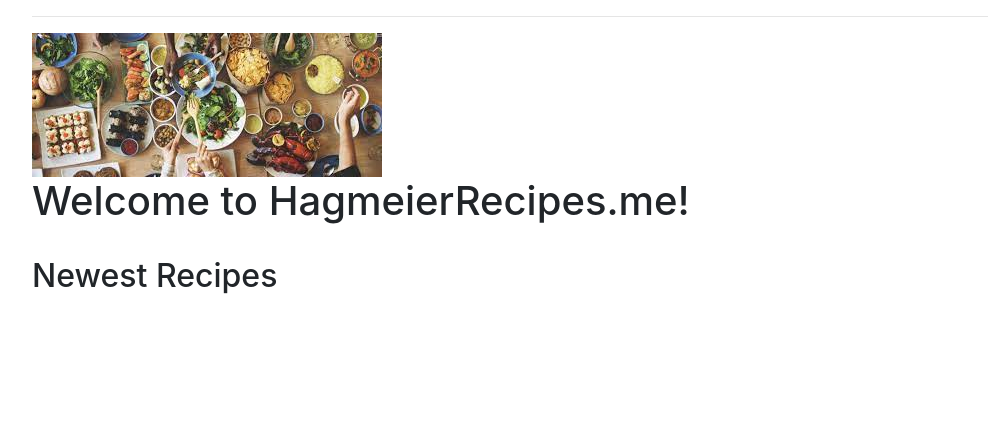
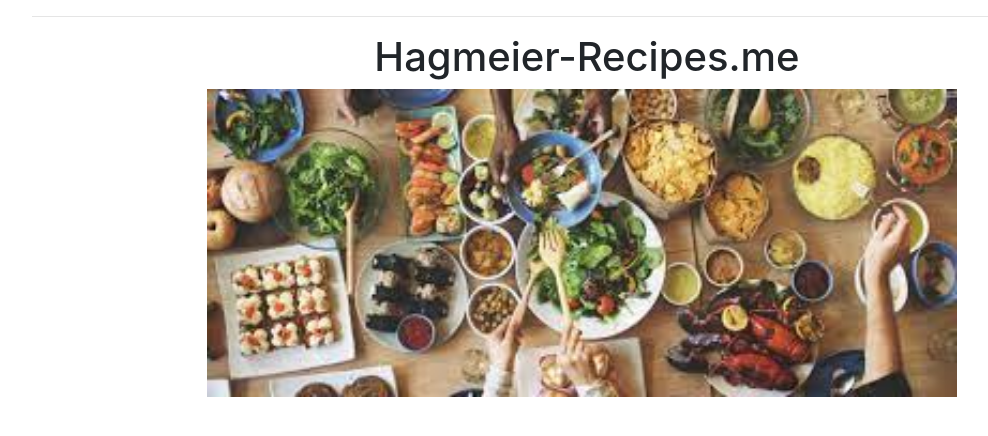
Before and after one commit to logan-hagmeier/hagmeier-recipes, a Flask app: page / in a window 1280 px wide. Shown: the part 59-495 px from the top of the page, without its empty margins (53-1041 px from the left). Run offline with Flask 2, Linux system fonts and the light colour scheme; data that the repository does not hold is empty; some libraries are stand-ins or nearby versions.

Commit message:
Image + About Page
Got image inserted and About page working

```diff
--- a/app.py
+++ b/app.py
@@ -123,7 +123,7 @@ def search():
 # unauthenticated users can view the about page
 @app.route('/about')
 def about():
-    return 'about page'
+    return render_template('about.html')
 
 # unauthenticated users can see a message on the registration page
 @app.route('/register')
--- a/templates/about.html
+++ b/templates/about.html
@@ -4,6 +4,6 @@
 
 
 {% block body %}
-
+<h1>Please work</h1>
 
 {% endblock %}
--- a/templates/index.html
+++ b/templates/index.html
@@ -2,15 +2,17 @@
 
 {% block title %} My Recipes {% endblock %}
 
+{% block body %}
+<h1 style="text-align: center;">Hagmeier-Recipes.me</h1>
+<img src="../static/Images/food-drink.jpg" alt="cooking" style="width:750px; margin-left: 175px;">
 
-{% block body %}
-<img src="../Images/food-drink.jpg" alt="cooking"/>
-<h1>Welcome to HagmeierRecipes.me!</h1>
+
+
 
 </br>
-<h2>Newest Recipes</h2>
 
 {% if all_recipes %}
+<h1 style="margin-top: 40px;"> Newest Recipes</h1>
 <table class="table table-hover">
     <thead>
         <tr>
--- a/templates/recipes.html
+++ b/templates/recipes.html
@@ -6,9 +6,7 @@
 {% block body %}
 
 <h1 style="color:brown;">Recipes Page</h1>
-<div>
-    <img href="../static/images/recipe-logo.jpeg" alt="text">
-</div>
+
 {% if all_recipes %}
 <table class="table table-hover">
     <thead>
```
Also changed, not shown: static/Images/food-drink.jpg (renamed from Images/food-drink.jpg).
